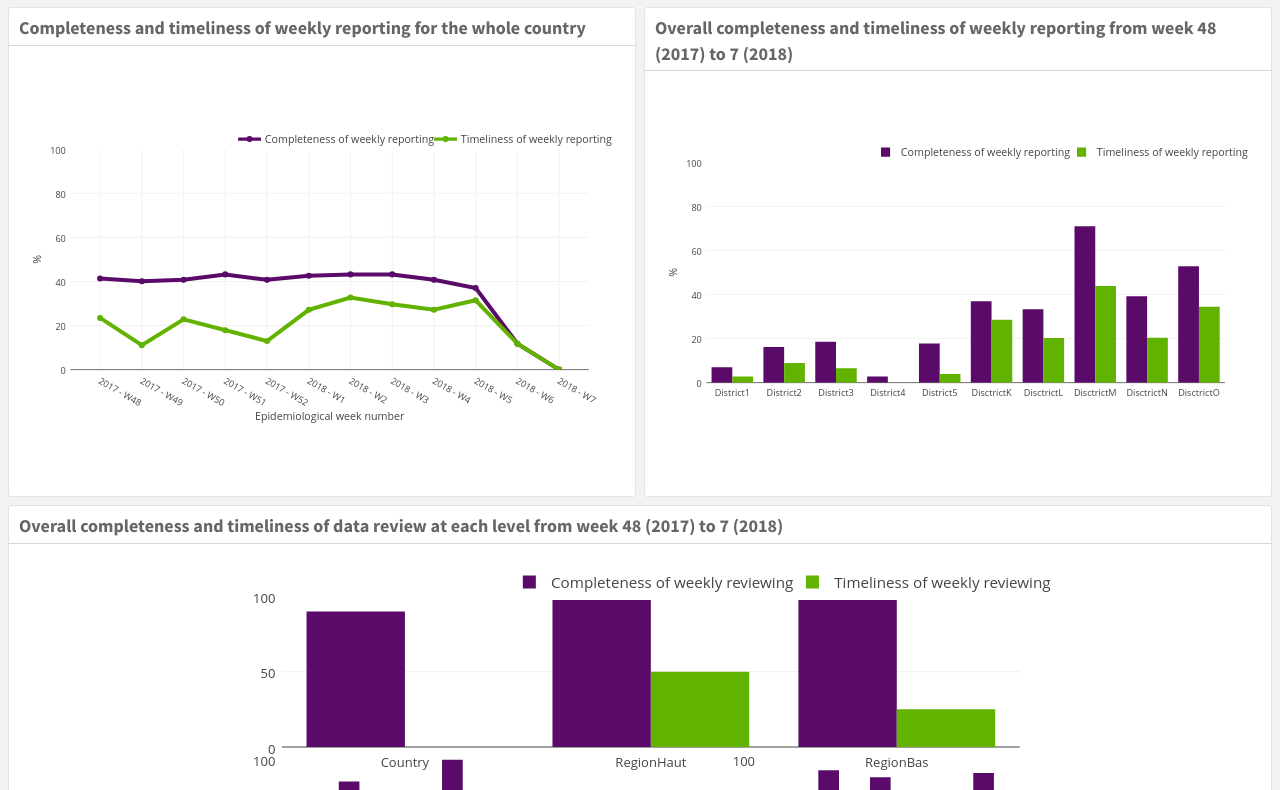
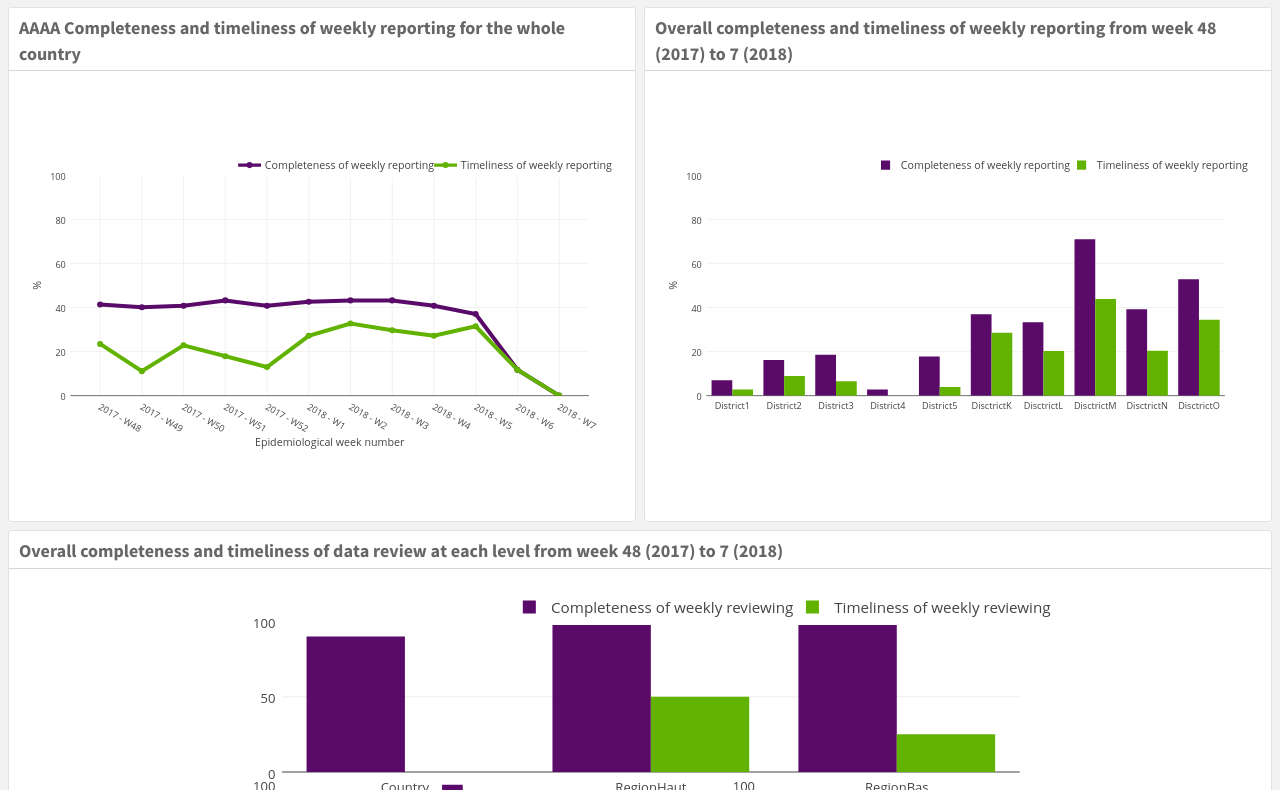
Before and after one commit to Appsilon/dashboard-test, a plain HTML site: page index.html in a window 1280 px wide. Shown: the part 53-843 px from the top of the page. Drawn offline with Linux system fonts and the light colour scheme.

Commit message:
Test report change

```diff
--- a/index.html
+++ b/index.html
@@ -2595,7 +2595,7 @@ window.FlexDashboardComponents.push({
 <div id="row" class="section level2">
 <h2>Row</h2>
 <div id="completeness-and-timeliness-of-weekly-reporting-for-the-whole-country" class="section level3">
-<h3>Completeness and timeliness of weekly reporting for the whole country</h3>
+<h3>AAAA Completeness and timeliness of weekly reporting for the whole country</h3>
 <p><img src="assets/central_plot.svg" alt="Completeness and timeliness of weekly reporting for the whole country"></p>
 </div>
 <div id="overall-completeness-and-timeliness-of-weekly-reporting-from-week-48-2017-to-7-2018" class="section level3">
```
